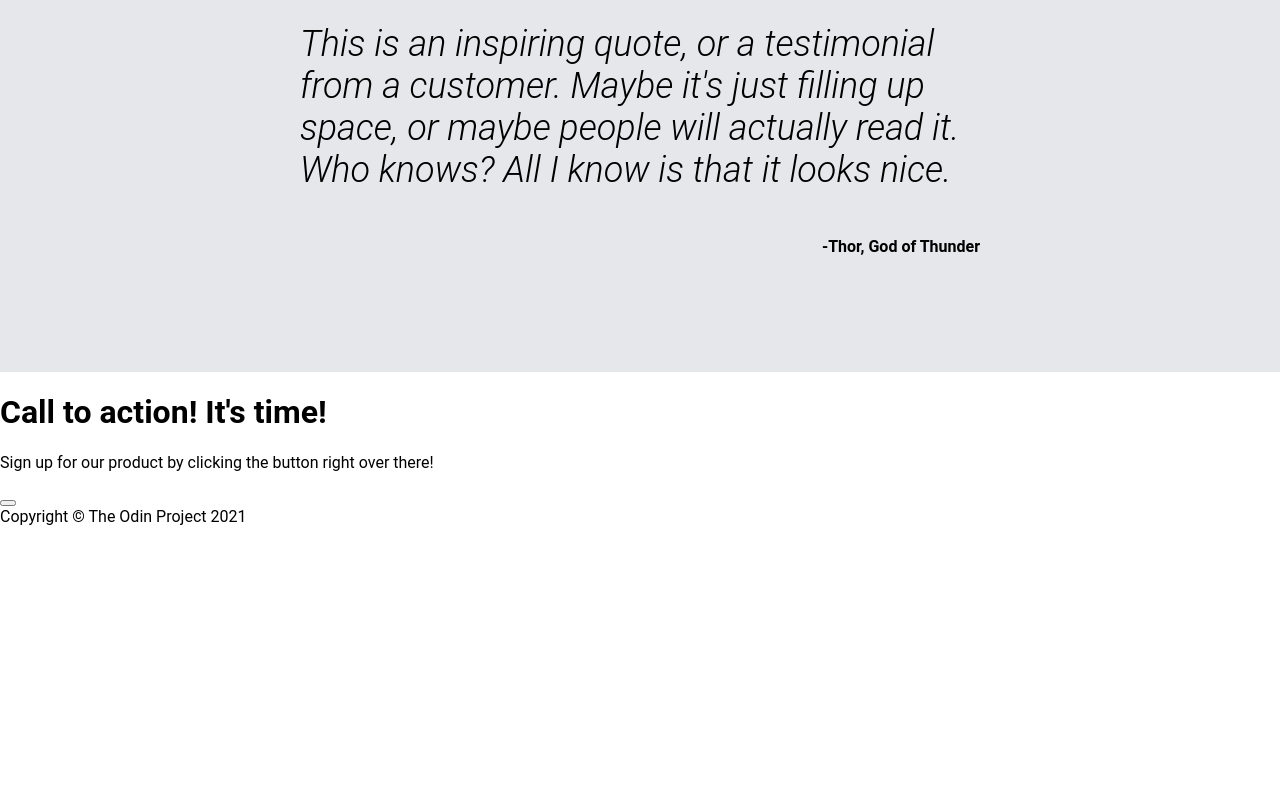
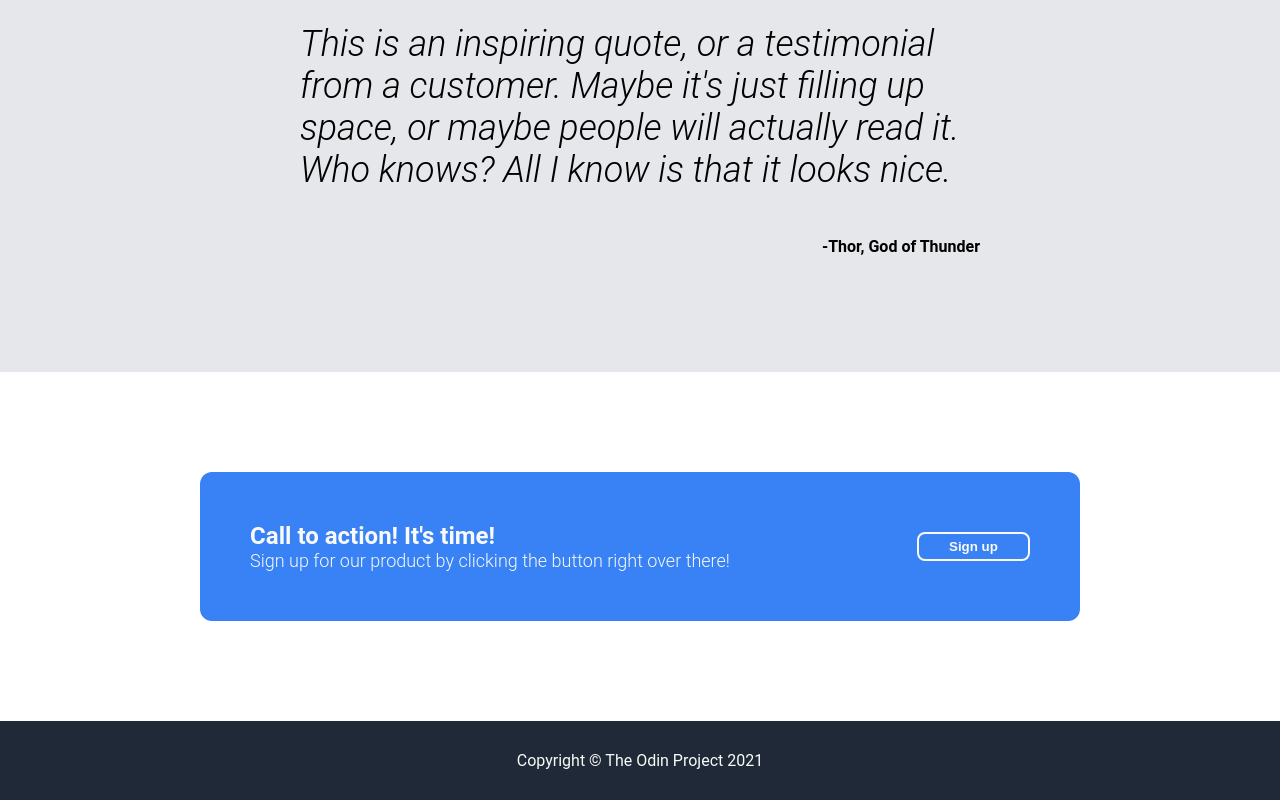
Before and after one commit to garettie/landing-page, a plain HTML site: page index.html in a window 1280 px wide. Shown: the part 1299-2099 px from the top of the page. Before the commit the page ends 1825 px from the top, so only its background shows below. Drawn offline with Linux system fonts and the light colour scheme.

Commit message:
Finished landing page project not perfect though

```diff
--- a/index.html
+++ b/index.html
@@ -64,12 +64,16 @@
 
       <div class="call">
         <div class="action">
-          <h1>Call to action! It's time!</h1>
-          <p>
-            Sign up for our product by clicking the button right over there!
-          </p>
+          <div class="text">
+            <h1>Call to action! It's time!</h1>
+            <p>
+              Sign up for our product by clicking the button right over there!
+            </p>
+          </div>
+          <div class="button">
+            <button class="sign-up">Sign up</button>
+          </div>
         </div>
-        <button class="sign-up"></button>
       </div>
     </div>
 
--- a/style.css
+++ b/style.css
@@ -134,3 +134,65 @@
   align-self: flex-end;
   font-weight: bold;
 }
+
+.call {
+  display: flex;
+  padding: 100px 200px;
+  justify-content: center;
+  align-items: center;
+}
+
+.call .action {
+  display: flex;
+  background-color: #3882f6;
+  justify-content: center;
+  align-items: center;
+  width: 1400px;
+  border-radius: 12px;
+  padding: 50px;
+}
+
+.call .action .text {
+  display: flex;
+  flex-flow: column;
+}
+
+.action .text h1 {
+  font-size: 24px;
+  color: #f9faf8;
+  font-weight: bold;
+  padding: 0;
+  margin: 0;
+}
+
+.action .text p {
+  font-size: 18px;
+  font-weight: 300;
+  color: #f9faf8;
+  padding: 0;
+  margin: 0;
+}
+
+.call .action .button {
+  display: flex;
+  width: 300px;
+  justify-content: flex-end;
+}
+
+.call .action .button button {
+  background-color: #3882f6;
+  color: #f9faf8;
+  font-weight: bold;
+  border: 2px solid #f9faf8;
+  border-radius: 8px;
+  padding: 5px 30px;
+}
+
+.footer {
+  display: flex;
+  background-color: #1f2937;
+  color: #f9faf8;
+  justify-content: center;
+  align-items: center;
+  padding: 30px;
+}
```
